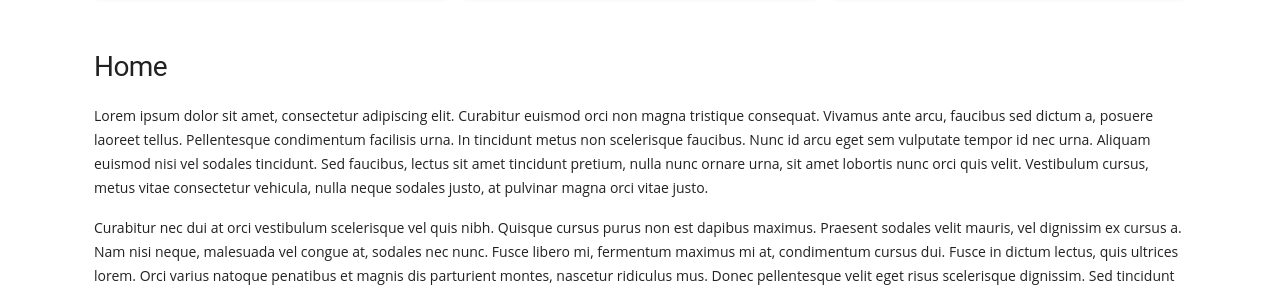
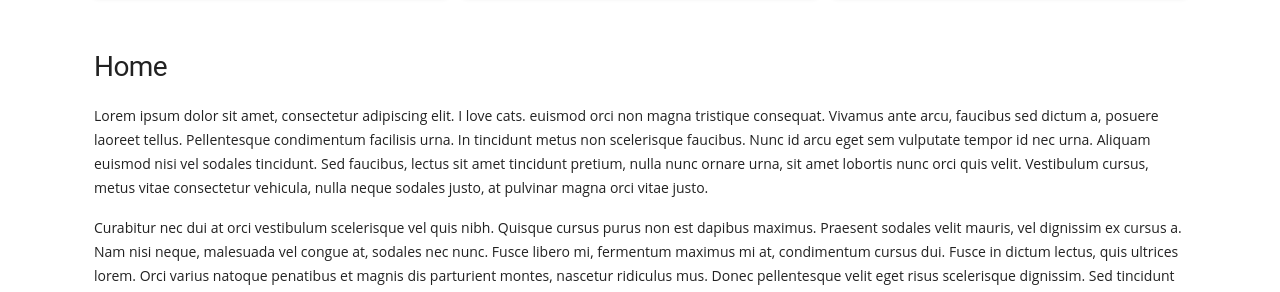
Before and after one commit to sevenfoxes/sevenfoxes.github.io, a Jekyll site: the page built from index.markdown, in a window 1280 px wide. Shown: the part 470-762 px from the top of the page. Built offline with Jekyll 4.4.1, drawn with Linux system fonts in a browser that asks for light colours.

Commit message:
Updated Index

```diff
--- a/index.markdown
+++ b/index.markdown
@@ -1,12 +1,12 @@
 ---
 title: Home
-layout: home
 cards:
 - card1.html
 - card2.html
 - ad.html
+layout: home
 ---
 
-Lorem ipsum dolor sit amet, consectetur adipiscing elit. Curabitur euismod orci non magna tristique consequat. Vivamus ante arcu, faucibus sed dictum a, posuere laoreet tellus. Pellentesque condimentum facilisis urna. In tincidunt metus non scelerisque faucibus. Nunc id arcu eget sem vulputate tempor id nec urna. Aliquam euismod nisi vel sodales tincidunt. Sed faucibus, lectus sit amet tincidunt pretium, nulla nunc ornare urna, sit amet lobortis nunc orci quis velit. Vestibulum cursus, metus vitae consectetur vehicula, nulla neque sodales justo, at pulvinar magna orci vitae justo.
+Lorem ipsum dolor sit amet, consectetur adipiscing elit. I love cats. euismod orci non magna tristique consequat. Vivamus ante arcu, faucibus sed dictum a, posuere laoreet tellus. Pellentesque condimentum facilisis urna. In tincidunt metus non scelerisque faucibus. Nunc id arcu eget sem vulputate tempor id nec urna. Aliquam euismod nisi vel sodales tincidunt. Sed faucibus, lectus sit amet tincidunt pretium, nulla nunc ornare urna, sit amet lobortis nunc orci quis velit. Vestibulum cursus, metus vitae consectetur vehicula, nulla neque sodales justo, at pulvinar magna orci vitae justo.
 
 Curabitur nec dui at orci vestibulum scelerisque vel quis nibh. Quisque cursus purus non est dapibus maximus. Praesent sodales velit mauris, vel dignissim ex cursus a. Nam nisi neque, malesuada vel congue at, sodales nec nunc. Fusce libero mi, fermentum maximus mi at, condimentum cursus dui. Fusce in dictum lectus, quis ultrices lorem. Orci varius natoque penatibus et magnis dis parturient montes, nascetur ridiculus mus. Donec pellentesque velit eget risus scelerisque dignissim. Sed tincidunt nibh sit amet massa mollis, vitae accumsan orci maximus. In convallis pretium libero, sed semper purus pulvinar vel. Aliquam consectetur at dolor in accumsan. Pellentesque habitant morbi tristique senectus et netus et malesuada fames ac turpis egestas.
```
